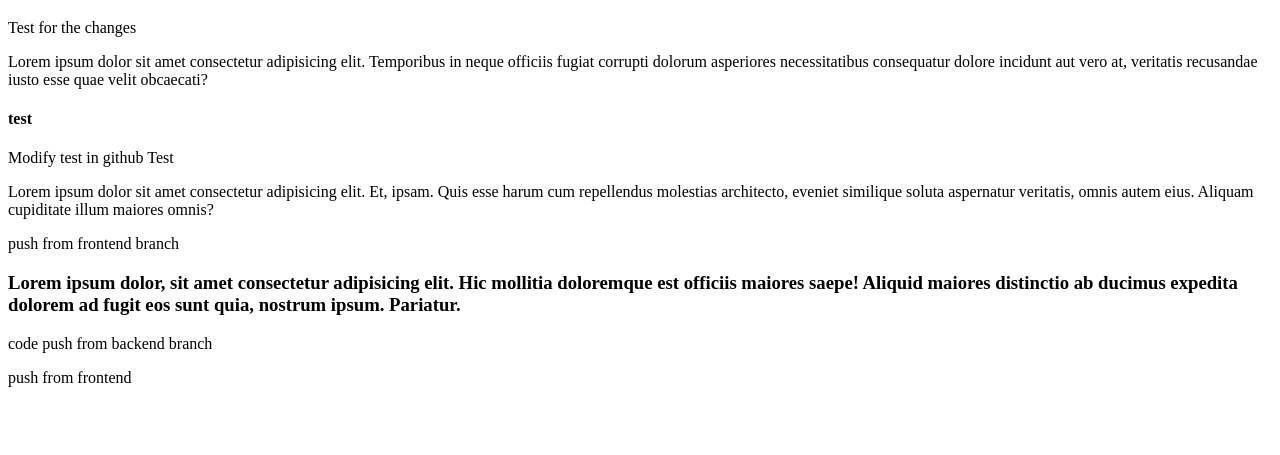
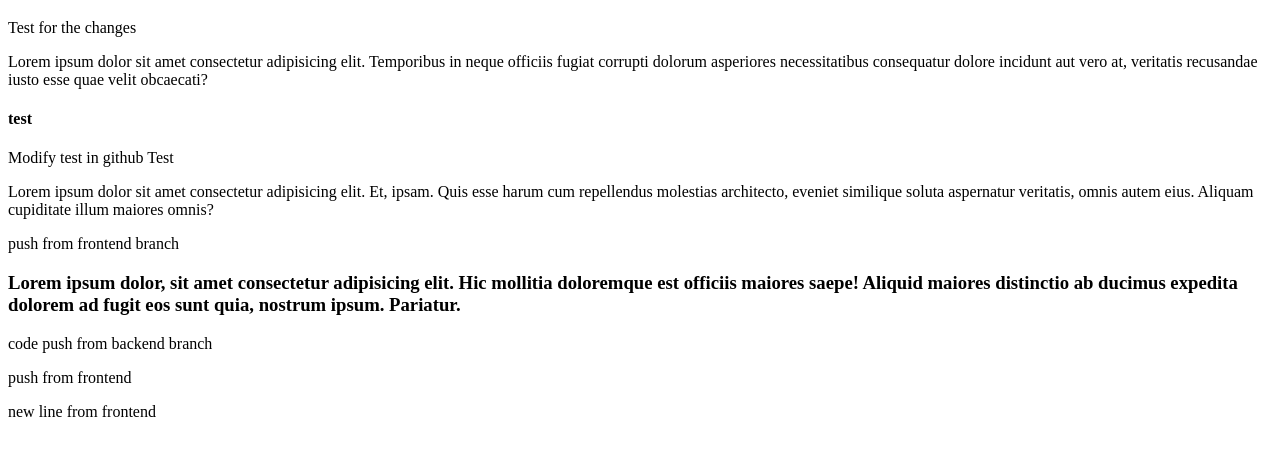
Before and after one commit to sachins-devloper/gitTest, a plain HTML site: page index.html in a window 1280 px wide. Shown: the part 61-516 px from the top of the page. Drawn offline with Linux system fonts and the light colour scheme.

Commit message:
third test from frontend

```diff
--- a/index.html
+++ b/index.html
@@ -29,10 +29,14 @@
 
     <p>code push from backend branch</p>
 
-
     <!-- second test from from frontend -->
 
     <p>push from frontend</p>
+
+    <!-- third test  -->
+    <p>new line from frontend</p>
+
+
 </body>
 
 </html>
```
